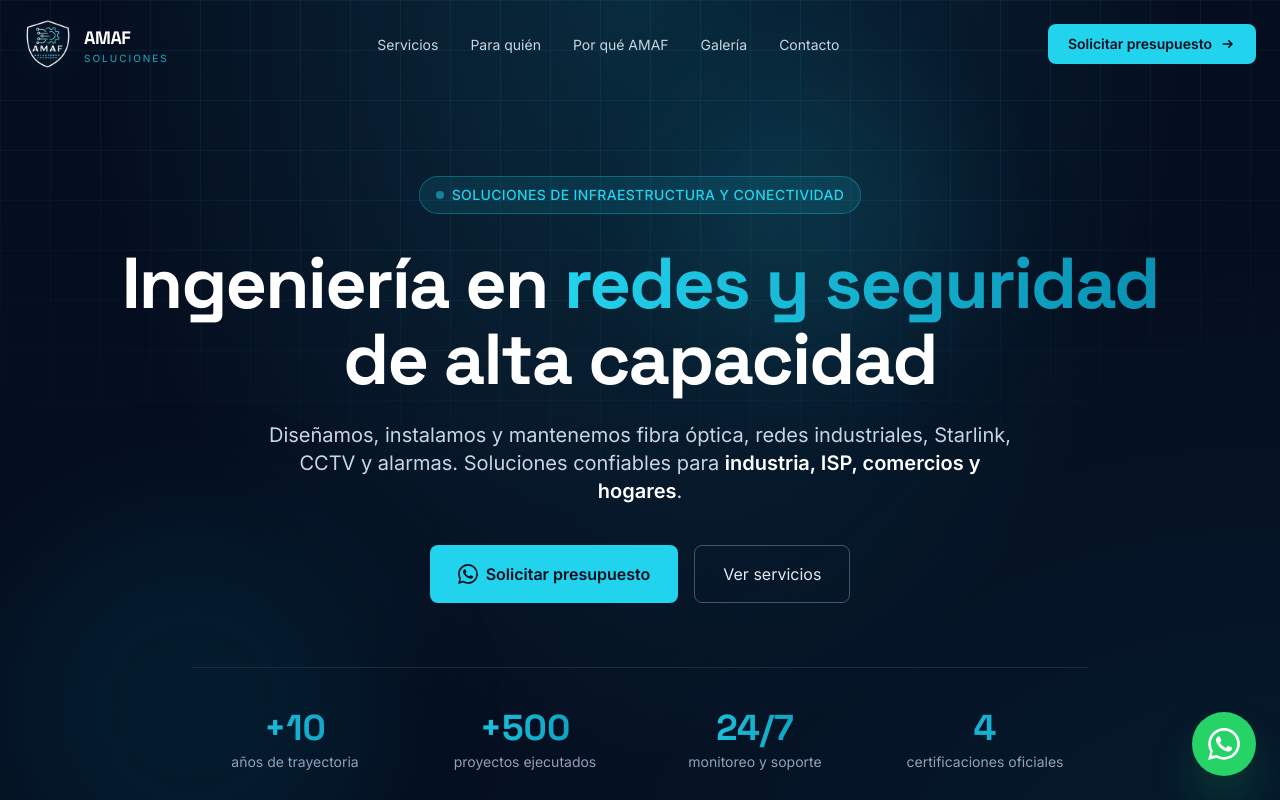
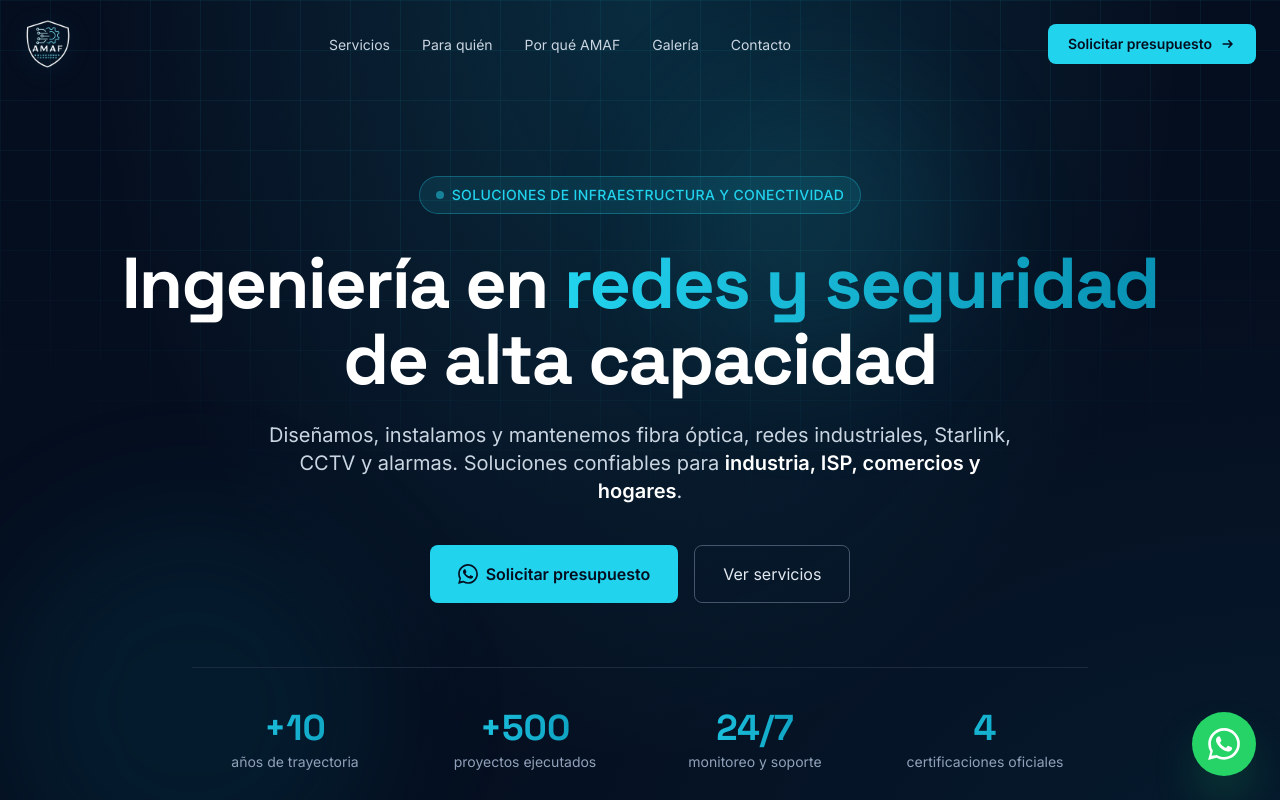
Before and after one commit to Santiagoignespina/amaf-soluciones, a React (Vite) app: page / in a window 1280 px wide. Shown: the top 800 px of the page. Built offline with nearby package versions, Linux system fonts and the light colour scheme.

Commit message:
Nav: sacar wordmark redundante (logo ya tiene AMAF)

```diff
--- a/src/App.jsx
+++ b/src/App.jsx
@@ -158,16 +158,12 @@
       }`}
     >
       <div className="max-w-7xl mx-auto px-6 flex items-center justify-between">
-        <a href="#top" className="flex items-center gap-3 group">
+        <a href="#top" className="flex items-center group">
           <img
             src="/logo.png"
             alt="AMAF Soluciones"
             className="w-11 h-11 md:w-12 md:h-12 object-contain drop-shadow-[0_4px_12px_rgba(34,211,238,0.25)]"
           />
-          <div className="hidden sm:flex flex-col leading-tight">
-            <span className="font-display font-bold text-white text-lg tracking-tight">AMAF</span>
-            <span className="text-[10px] text-cyan-accent/80 uppercase tracking-[0.2em]">Soluciones</span>
-          </div>
         </a>
 
         <ul className="hidden md:flex items-center gap-8">
```
